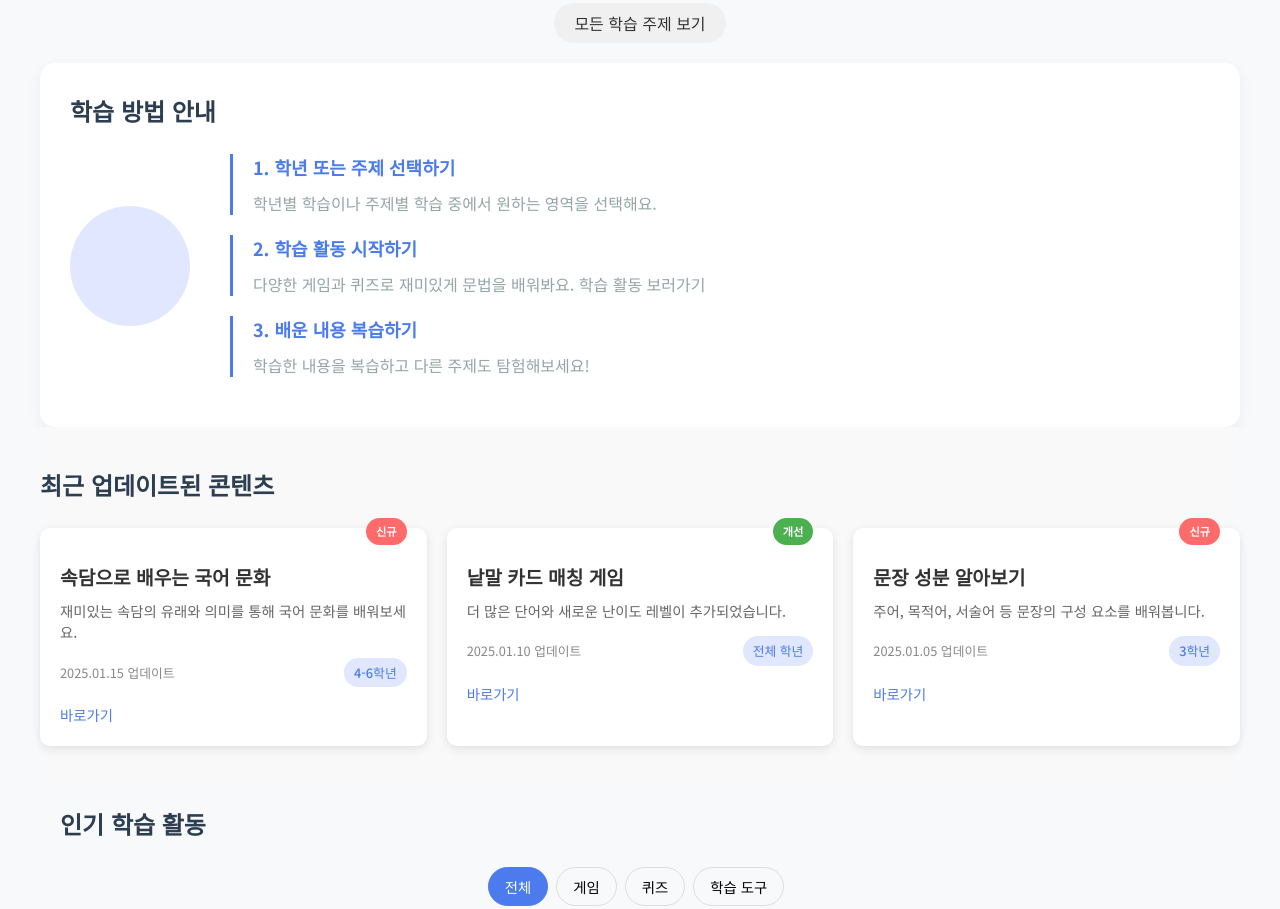
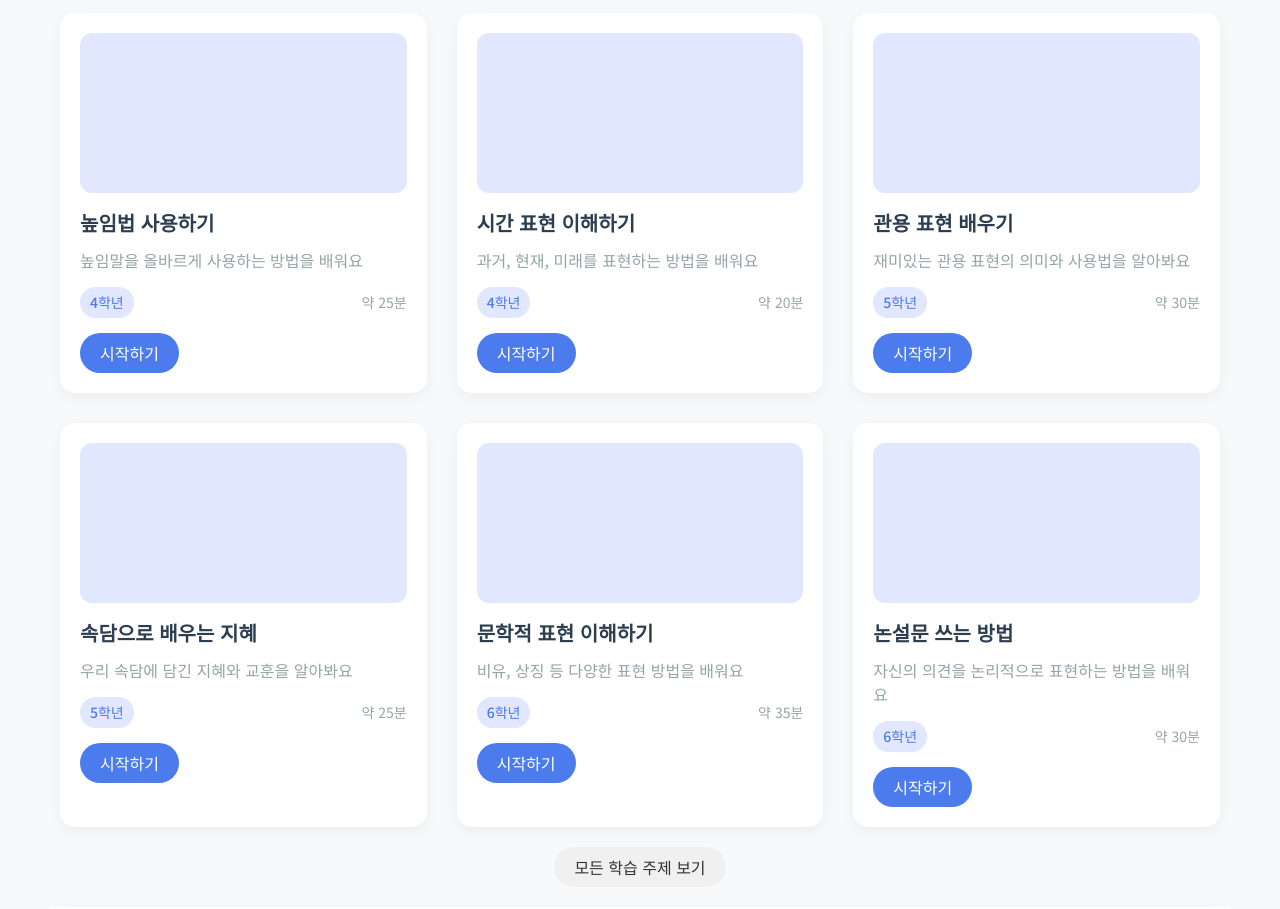
Before and after one commit to jinwooleegit/KoreanGrammar, a website: page index.html in a window 1280 px wide. Shown: the part 1824-2733 px from the top of the page. Drawn offline with Linux system fonts and the light colour scheme.

Commit message:
학년별 추천 학습 카드 추가 및 시작하기 버튼 링크 수정

```diff
--- a/assets/js/scripts.js
+++ b/assets/js/scripts.js
@@ -86,9 +86,13 @@ function registerButtonListeners() {
     const startButtons = document.querySelectorAll('.start-btn');
     startButtons.forEach(button => {
         button.addEventListener('click', function(e) {
-            e.preventDefault();
-            const contentTitle = this.closest('.content-card').querySelector('h3').textContent;
-            alert(`"${contentTitle}" 학습을 시작합니다!`);
+            // 링크 이동 방지 코드 제거
+            // e.preventDefault();
+            // const contentTitle = this.closest('.content-card').querySelector('h3').textContent;
+            // alert(`"${contentTitle}" 학습을 시작합니다!`);
+
+            // 버튼에 있는 링크로 이동하도록 유지
+            // (기본 동작을 막지 않음)
         });
     });
 }
--- a/index.html
+++ b/index.html
@@ -160,7 +160,7 @@
                             <span class="grade-tag">2학년</span>
                             <span class="time">약 15분</span>
                         </div>
-                        <a href="./pages/grade-learning/grade2_sentences.html" class="start-btn">시작하기</a>
+                        <a href="./pages/grade-learning/grade2/grade2_sentences.html" class="start-btn">시작하기</a>
                     </div>
                 </div>
 
@@ -193,7 +193,86 @@
                     </div>
                 </div>
 
-                <!-- 4-6학년 콘텐츠는 비슷한 구조로 추가 가능 -->
+                <!-- 4학년 콘텐츠 -->
+                <div class="content-card" data-grade="grade4">
+                    <div class="placeholder-img card-img"></div>
+                    <div class="card-content">
+                        <h3>높임법 사용하기</h3>
+                        <p>높임말을 올바르게 사용하는 방법을 배워요</p>
+                        <div class="card-meta">
+                            <span class="grade-tag">4학년</span>
+                            <span class="time">약 25분</span>
+                        </div>
+                        <a href="./pages/grade-learning/grade4/grade4_honorifics.html" class="start-btn">시작하기</a>
+                    </div>
+                </div>
+
+                <div class="content-card" data-grade="grade4">
+                    <div class="placeholder-img card-img"></div>
+                    <div class="card-content">
+                        <h3>시간 표현 이해하기</h3>
+                        <p>과거, 현재, 미래를 표현하는 방법을 배워요</p>
+                        <div class="card-meta">
+                            <span class="grade-tag">4학년</span>
+                            <span class="time">약 20분</span>
+                        </div>
+                        <a href="./pages/grade-learning/grade4/grade4_tense.html" class="start-btn">시작하기</a>
+                    </div>
+                </div>
+
+                <!-- 5학년 콘텐츠 -->
+                <div class="content-card" data-grade="grade5">
+                    <div class="placeholder-img card-img"></div>
+                    <div class="card-content">
+                        <h3>관용 표현 배우기</h3>
+                        <p>재미있는 관용 표현의 의미와 사용법을 알아봐요</p>
+                        <div class="card-meta">
+                            <span class="grade-tag">5학년</span>
+                            <span class="time">약 30분</span>
+                        </div>
+                        <a href="./pages/grade-learning/grade5/grade5_idioms.html" class="start-btn">시작하기</a>
+                    </div>
+                </div>
+
+                <div class="content-card" data-grade="grade5">
+                    <div class="placeholder-img card-img"></div>
+                    <div class="card-content">
+                        <h3>속담으로 배우는 지혜</h3>
+                        <p>우리 속담에 담긴 지혜와 교훈을 알아봐요</p>
+                        <div class="card-meta">
+                            <span class="grade-tag">5학년</span>
+                            <span class="time">약 25분</span>
+                        </div>
+                        <a href="./pages/grade-learning/grade5/grade5_proverbs.html" class="start-btn">시작하기</a>
+                    </div>
+                </div>
+
+                <!-- 6학년 콘텐츠 -->
+                <div class="content-card" data-grade="grade6">
+                    <div class="placeholder-img card-img"></div>
+                    <div class="card-content">
+                        <h3>문학적 표현 이해하기</h3>
+                        <p>비유, 상징 등 다양한 표현 방법을 배워요</p>
+                        <div class="card-meta">
+                            <span class="grade-tag">6학년</span>
+                            <span class="time">약 35분</span>
+                        </div>
+                        <a href="./pages/grade-learning/grade6/grade6_literary_analysis.html" class="start-btn">시작하기</a>
+                    </div>
+                </div>
+
+                <div class="content-card" data-grade="grade6">
+                    <div class="placeholder-img card-img"></div>
+                    <div class="card-content">
+                        <h3>논설문 쓰는 방법</h3>
+                        <p>자신의 의견을 논리적으로 표현하는 방법을 배워요</p>
+                        <div class="card-meta">
+                            <span class="grade-tag">6학년</span>
+                            <span class="time">약 30분</span>
+                        </div>
+                        <a href="./pages/grade-learning/grade6/grade6_essay.html" class="start-btn">시작하기</a>
+                    </div>
+                </div>
             </div>
 
             <div class="see-all-button">
```
